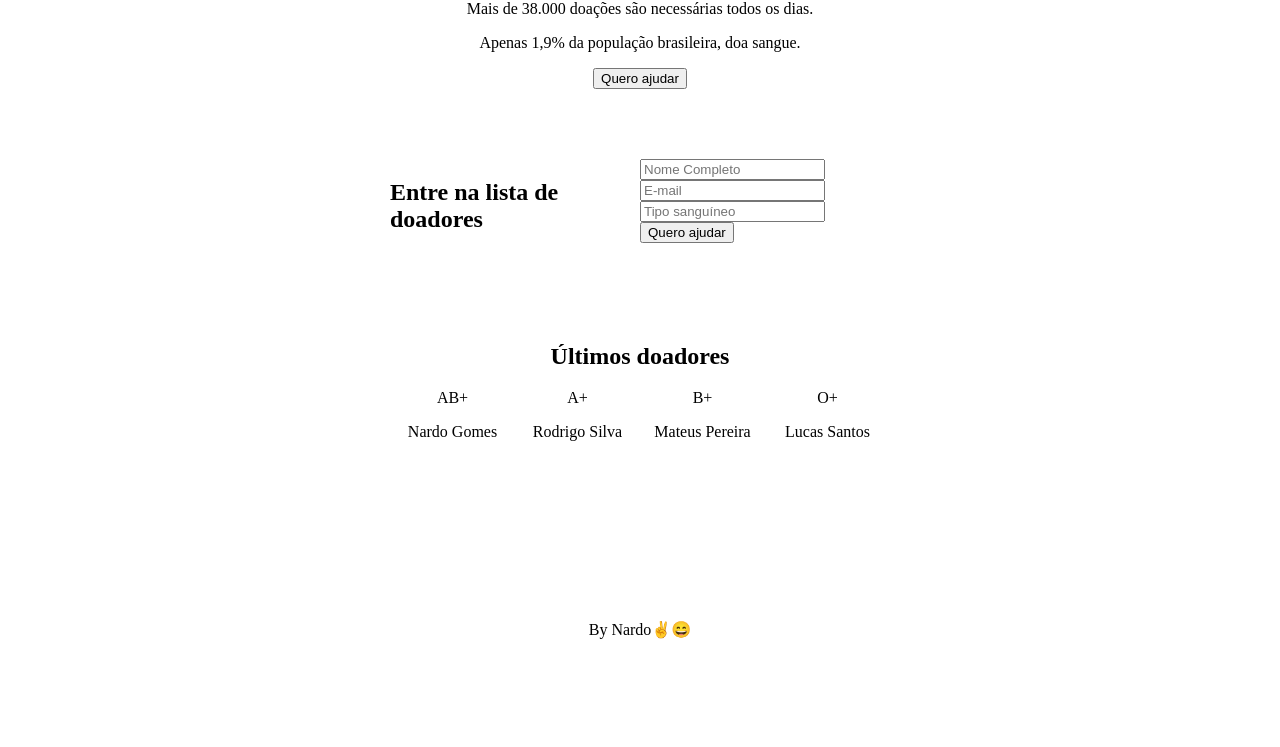
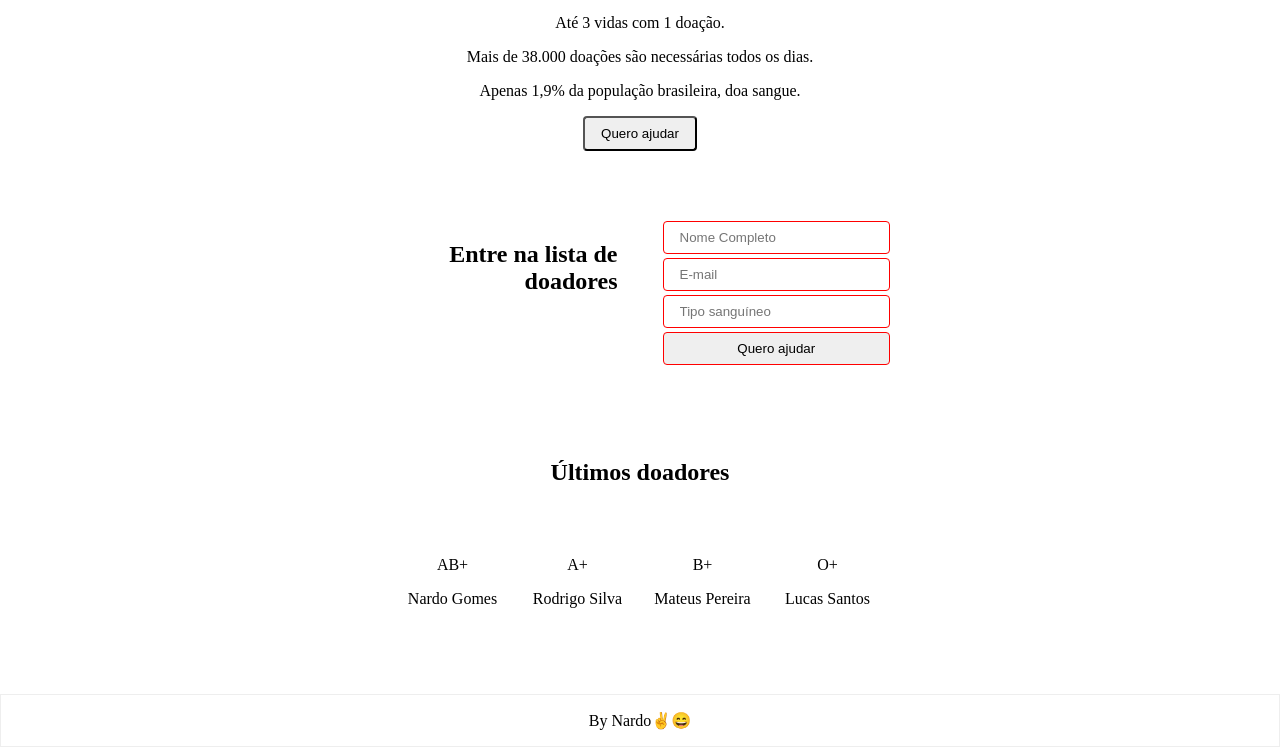
Before and after one commit to Nardogomes/projeto-doe, a plain HTML site: page index.html in a window 1280 px wide. Shown: the part 161-908 px from the top of the page. Before the commit the page ends 800 px from the top, so only its background shows below. Drawn offline with Linux system fonts and the light colour scheme.

Commit message:
Ajustando o alinhamento dos elementos com css

```diff
--- a/style.css
+++ b/style.css
@@ -1,3 +1,4 @@
+/* Global */
 html, body {
     margin: 0;
 }
@@ -8,22 +9,18 @@
     height: 100vh;
 }
 
-footer {
-    margin-top: auto;
+/* Títulos*/
+header h1, main h2 {
+    margin-bottom: 70px;
 }
 
+.form h2 {
+    text-align: right;
+}
+
+/* Estrutura */
 header, main, footer {
     text-align: center;
-}
-
-.donors {
-    display: grid;
-    grid-template-columns: 1fr 1fr 1fr 1fr;
-}
-
-.form {
-    display: grid;
-    grid-template-columns: 1fr 1fr;
 }
 
 header, .form, main {
@@ -32,3 +29,38 @@
     max-width: 500px;
     margin: 0 auto 70px;
 }
+
+/* Header */
+header button {
+    padding: 8px 16px;
+    border-radius: 4px;
+}
+
+/* Form */
+section.form {
+    display: grid;
+    grid-template-columns: 1fr 1fr;
+    grid-gap: 45px;
+}
+
+form input,
+form button {
+    width: 100%;
+    box-sizing: border-box;
+    margin-bottom: 4px;
+    padding: 8px 16px;
+    border-radius: 4px;
+    border: 1px red solid;
+}
+
+/* Main */
+main .donors {
+    display: grid;
+    grid-template-columns: 1fr 1fr 1fr 1fr;
+}
+
+footer {
+    margin-top: auto;
+    padding: 16px;
+    border: 1px solid #eee;
+}
```
